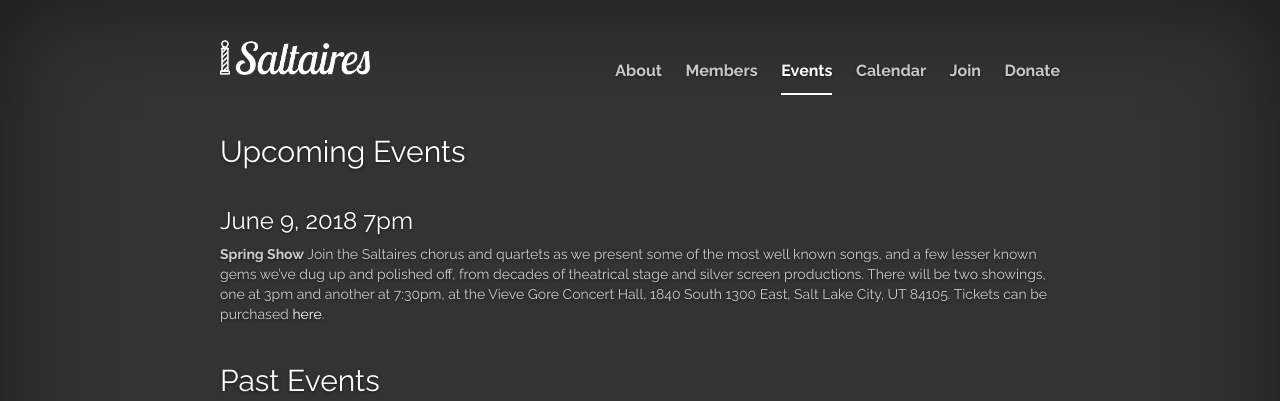
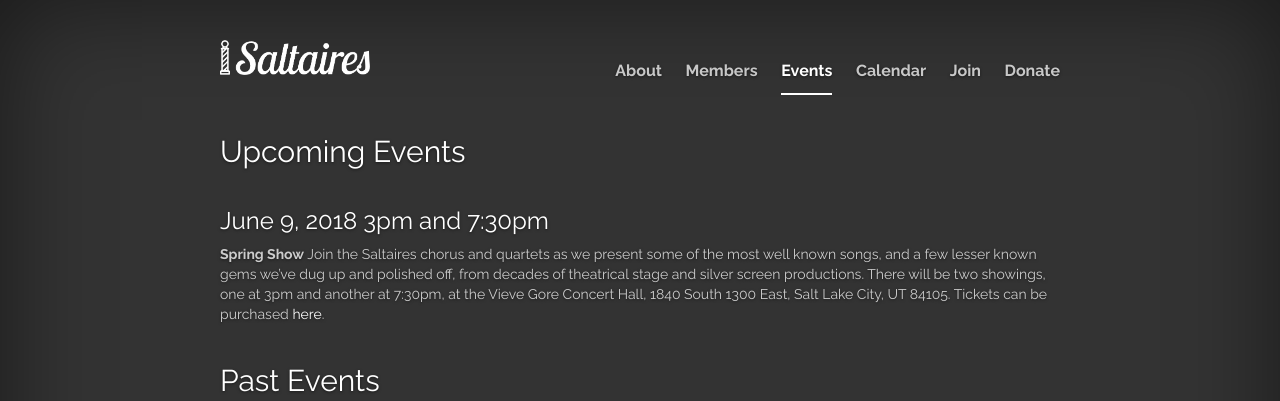
Before and after one commit to cayblood/saltaires, a Jekyll site: the page built from jekyll-site/events.md, in a window 1280 px wide. Shown: the top 401 px of the page. Built offline with Jekyll 4.4.1, drawn with Linux system fonts in a browser that asks for light colours; nearby versions of some CDN libraries; library files that are not in the unit come from our copies.

Commit message:
Update events

```diff
--- a/jekyll-site/events.md
+++ b/jekyll-site/events.md
@@ -6,7 +6,7 @@ permalink: /events/
 
 <h2 class="top">Upcoming Events</h2>
 
-### June 9, 2018 7pm
+### June 9, 2018 3pm and 7:30pm
 
 **Spring Show** Join the Saltaires chorus and quartets as we present some of the
 most well known songs, and a few lesser known gems we’ve dug up and polished off,
```
